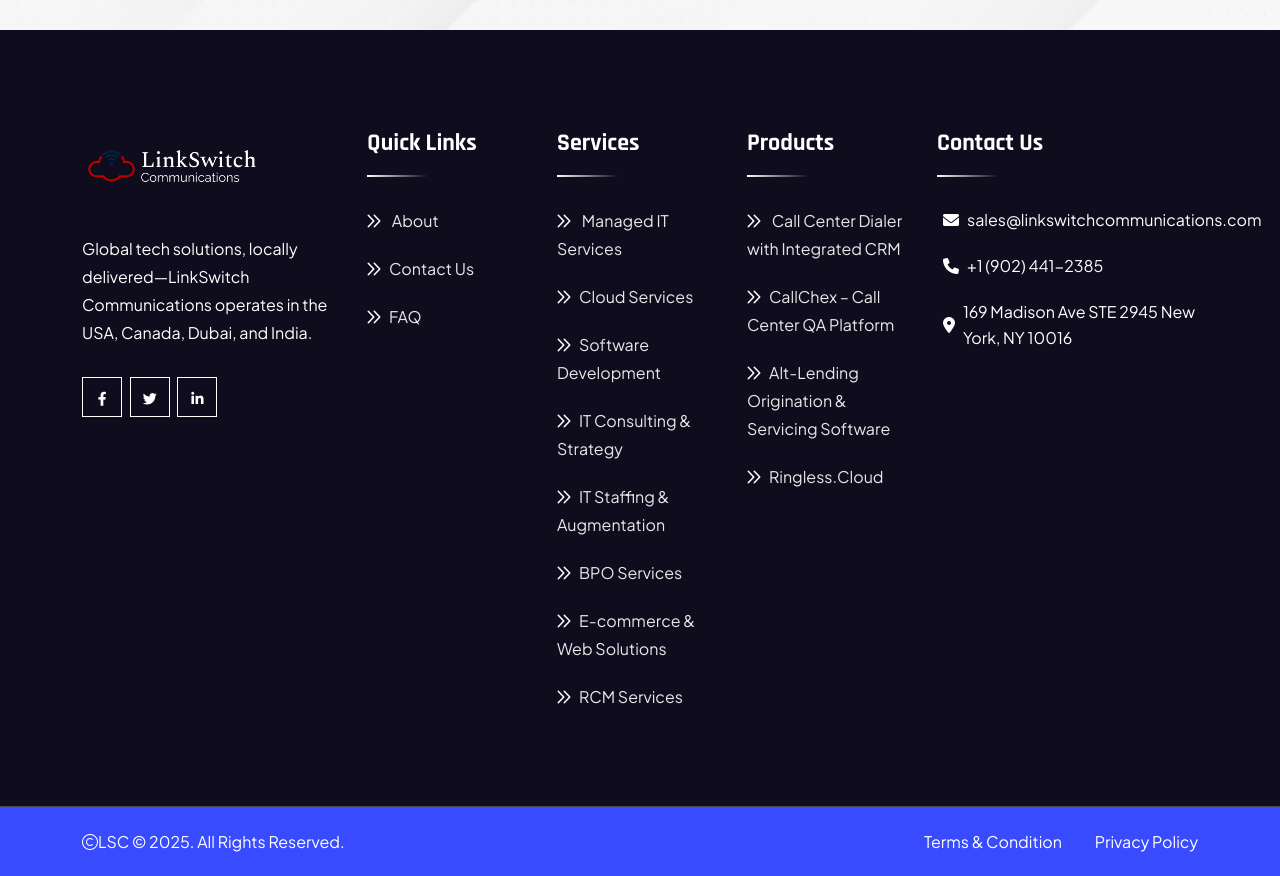
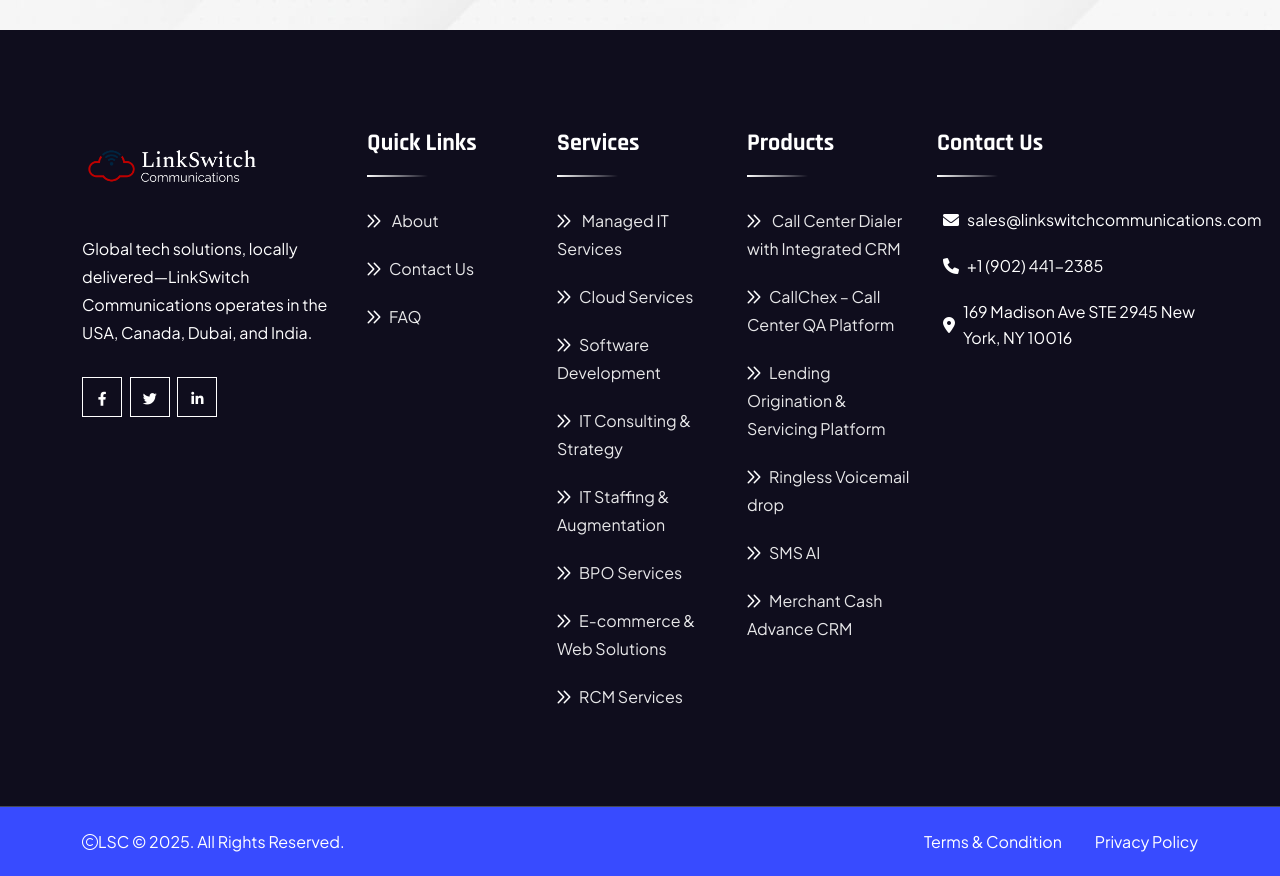
Before and after one commit to cafmotel-dev/linkswitch-communication, a PHP site: page /index.php in a window 1280 px wide. Shown: the part 4360-5236 px from the top of the page. Run offline with PHP 8.4, Linux system fonts and the light colour scheme.

Commit message:
links update in haeder and footer

```diff
--- a/footer.php
+++ b/footer.php
@@ -139,10 +139,14 @@
                                         </li>
                                         <li><a href="callchex-qa.php"><i class="fa-solid fa-chevrons-right"></i>CallChex – Call Center QA Platform</a>
                                         </li>
-                                        <li><a href="#"><i class="fa-solid fa-chevrons-right"></i>Alt-Lending Origination & Servicing Software</a>
+                                        <li><a href="lending-origination.php"><i class="fa-solid fa-chevrons-right"></i>Lending Origination & Servicing Platform</a>
                                         </li>
 
-                                        <li><a href="#"><i class="fa-solid fa-chevrons-right"></i>Ringless.Cloud</a>
+                                        <li><a href="ringless-voicemail.php"><i class="fa-solid fa-chevrons-right"></i>Ringless Voicemail drop</a>
+                                        </li>
+                                        <li><a href="sms-ai.php"><i class="fa-solid fa-chevrons-right"></i>SMS AI</a>
+                                        </li>
+                                        <li><a href="mca-crm.php"><i class="fa-solid fa-chevrons-right"></i>Merchant Cash Advance CRM</a>
                                         </li>
                                     </ul>
                                 </div>
--- a/header.php
+++ b/header.php
@@ -802,7 +802,7 @@
           </a>
         </div>
         <div class="products-card">
-          <a href="#"><i class="fas fa-bullhorn"></i>
+          <a href="ringless-voicemail.php"><i class="fas fa-bullhorn"></i>
             <h4>Ringless Voicemail Drop</h4>
             <p>Non-intrusive voice drops</p>
           </a>
@@ -812,13 +812,13 @@
       <div class="products-col">
         <h4>Fintech</h4>
         <div class="products-card">
-          <a href="#"><i class="fas fa-credit-card"></i>
+          <a href="mca-crm.php"><i class="fas fa-credit-card"></i>
             <h4>Cash Advance CRM</h4>
             <p>Manage merchant advances</p>
           </a>
         </div>
         <div class="products-card">
-          <a href="#"><i class="fas fa-hand-holding-usd"></i>
+          <a href="lending-origination.php"><i class="fas fa-hand-holding-usd"></i>
             <h4>Lending Origination & Servicing</h4>
             <p>Finance & compliance suite</p>
           </a>
@@ -828,7 +828,7 @@
       <div class="products-col">
         <h4>AI Platform</h4>
         <div class="products-card">
-          <a href="#"><i class="fas fa-robot"></i>
+          <a href="sms-ai.php"><i class="fas fa-robot"></i>
             <h4>SMS AI</h4>
             <p>Conversational automation</p>
           </a>
```
Also changed, not shown: lending-origination.php (renamed from lead-orgination.php).
